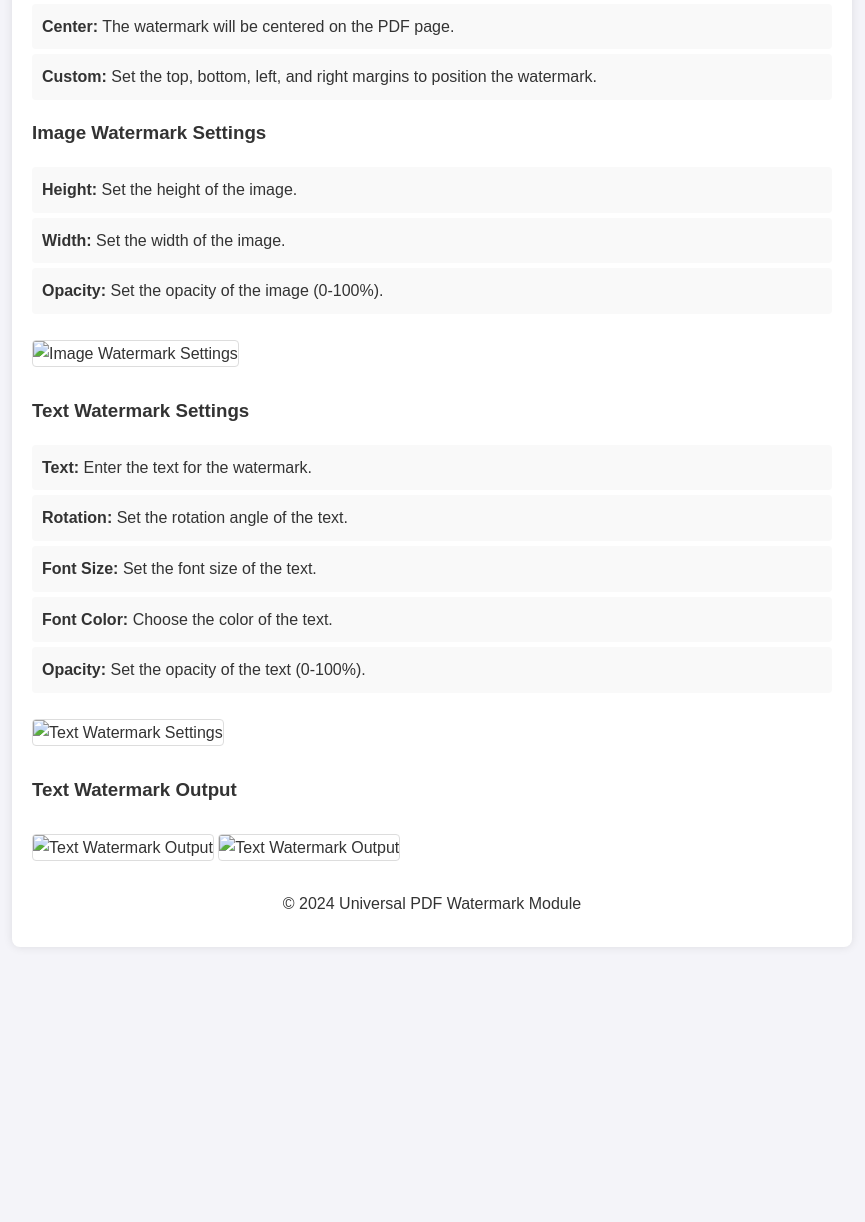
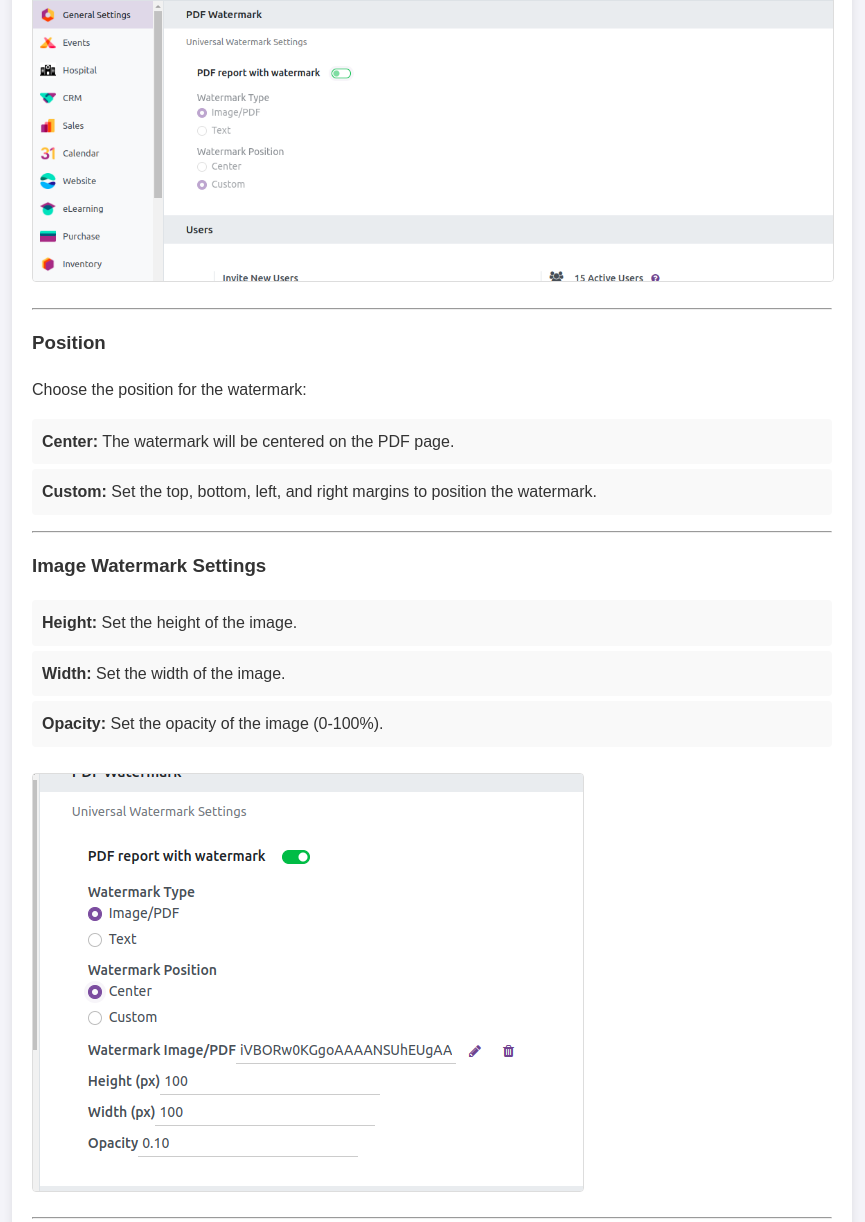
Before and after one commit to AnandShah10/watermark_pdf_report, a plain HTML site: page static/description/index.html in a window 1280 px wide. Shown: the part 1015-2237 px from the top of the page, without its empty margins (208-1073 px from the left). Before the commit the page ends 1982 px from the top, so only its background shows below. Drawn offline with Linux system fonts and the light colour scheme.

Commit message:
Change in index and readme file

```diff
--- a/static/description/index.html
+++ b/static/description/index.html
@@ -63,7 +63,7 @@
     <h1>Universal PDF Watermark Module</h1>
     <p>Welcome to the PDF Watermark Module for Odoo. This module provides functionality to add image, PDF, and text
         watermarks to your PDF reports with customizable positions and settings.</p>
-
+    <hr/>
     <h2>Features</h2>
     <ul>
         <li>Add image, PDF, or text watermarks to PDF reports.</li>
@@ -71,11 +71,11 @@
         <li>Customize image watermark with height, width, and opacity settings.</li>
         <li>Customize text watermark with text, rotation, font size, font color, and opacity settings.</li>
     </ul>
-
+    <hr/>
     <h2>How to Use</h2>
     <p>After installing the module, you can configure the watermark settings from the PDF report settings in your Odoo
         instance. Follow the instructions below to set up your watermarks:</p>
-
+    <br/>
     <h3>Watermark Type</h3>
     <p>Select the type of watermark you want to add:</p>
     <ul>
@@ -83,23 +83,24 @@
         <li><strong>PDF:</strong> Upload a PDF to use as a watermark.</li>
         <li><strong>Text:</strong> Enter the text for the watermark and customize its appearance.</li>
     </ul>
-    <img src="static/img/watermark_settings.png" alt="Watermark Type" class="screenshot">
-
+    <img src="/watermark_pdf_report/static/img/watermark_settings.png" alt="Watermark Type" class="screenshot">
+    <hr/>
     <h3>Position</h3>
     <p>Choose the position for the watermark:</p>
     <ul>
         <li><strong>Center:</strong> The watermark will be centered on the PDF page.</li>
         <li><strong>Custom:</strong> Set the top, bottom, left, and right margins to position the watermark.</li>
     </ul>
-
+    <hr/>
     <h3>Image Watermark Settings</h3>
     <ul>
         <li><strong>Height:</strong> Set the height of the image.</li>
         <li><strong>Width:</strong> Set the width of the image.</li>
         <li><strong>Opacity:</strong> Set the opacity of the image (0-100%).</li>
     </ul>
-    <img src="static/img/watermark_image_settings.png" alt="Image Watermark Settings" class="screenshot">
-
+    <img src="/watermark_pdf_report/static/img/watermark_image_settings.png" alt="Image Watermark Settings"
+         class="screenshot">
+    <hr/>
     <h3>Text Watermark Settings</h3>
     <ul>
         <li><strong>Text:</strong> Enter the text for the watermark.</li>
@@ -108,12 +109,16 @@
         <li><strong>Font Color:</strong> Choose the color of the text.</li>
         <li><strong>Opacity:</strong> Set the opacity of the text (0-100%).</li>
     </ul>
-    <img src="static/img/watermark_text_custom_settings.png" alt="Text Watermark Settings" class="screenshot">
-
+    <img src="/watermark_pdf_report/static/img/watermark_text_custom_settings.png" alt="Text Watermark Settings"
+         class="screenshot">
+    <hr/>
     <h3>Text Watermark Output</h3>
-        <img src="static/img/image_watermark_center_output.png" alt="Text Watermark Output" class="output-img">
-            <img src="static/img/text_watermark_output.png" alt="Text Watermark Output" class="output-img">
-
+    <img src="/watermark_pdf_report/static/img/image_watermark_center_output.png" alt="Text Watermark Output"
+         class="output-img">
+    <br/><br/>
+    <img src="/watermark_pdf_report/static/img/text_watermark_output.png" alt="Text Watermark Output"
+         class="output-img">
+    <br/><br/>
     <div class="footer">
         <p>&copy; 2024 Universal PDF Watermark Module</p>
     </div>
```
Also changed, not shown: 1 other file.
